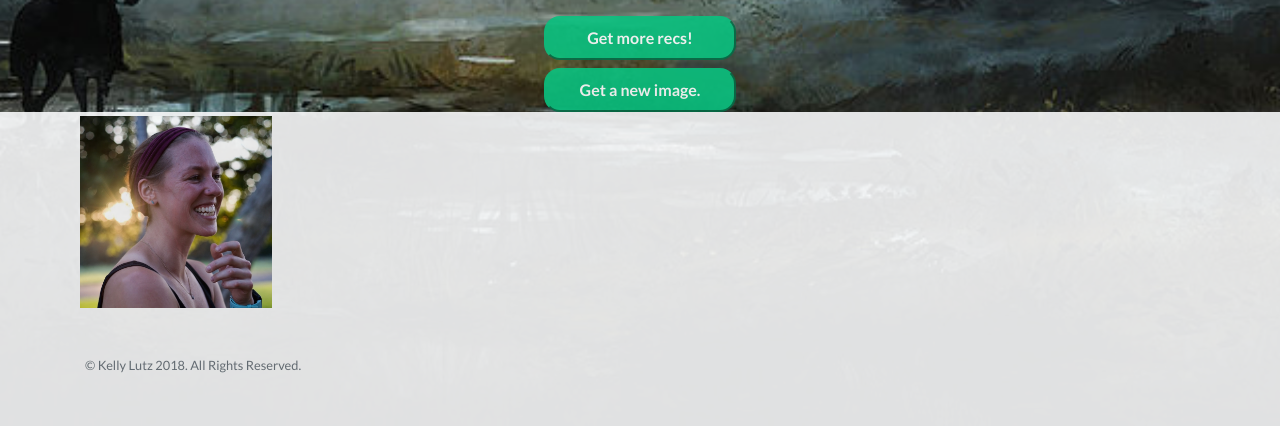
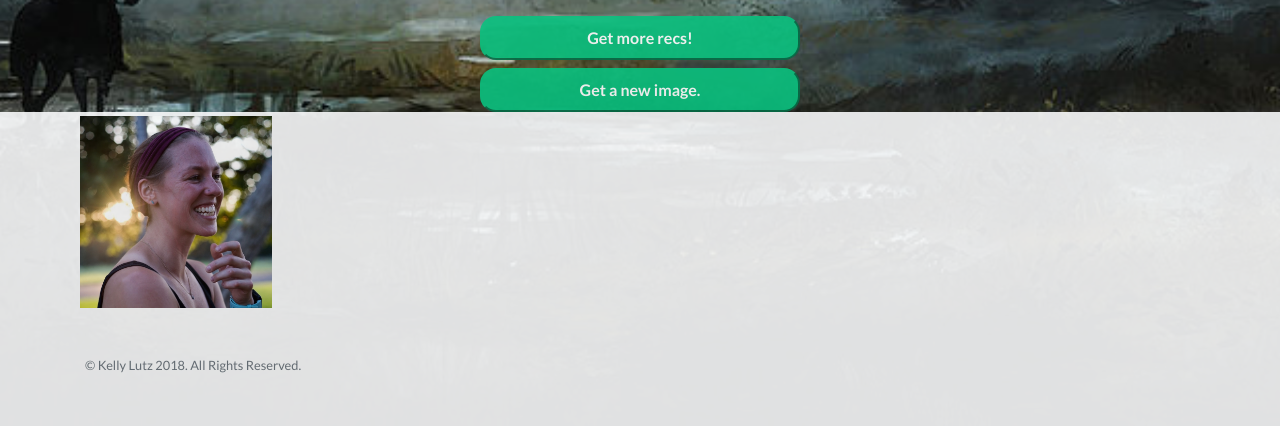
Before and after one commit to klutz4/product_recommender, a Flask app: template app/templates/cnn_recs.html in a window 1280 px wide. Shown: the part 774-1200 px from the top of the page. Run offline with Flask 2, Linux system fonts and the light colour scheme; the template is opened without the code that fills it: most values are stand-ins (such as "Sample title", 1, 10 or a date in 2020); parts of the project's set-up code (start-up, migrations or seed data) failed here and were passed over; some libraries are stand-ins or nearby versions.

Commit message:
create rabbit hole

```diff
--- a/app/templates/cnn_recs.html
+++ b/app/templates/cnn_recs.html
@@ -140,10 +140,10 @@
       </tr>
     </tbody>
   </table>
-  <button type="submit" class="move-button center" style= 'width:15vw;'>Get more recs!</button>
+  <button type="submit" class="move-button center" style= 'width:25vw;'>Get more recs!</button>
   </form>
 <form action= '/neural_net', method= ['GET,POST']>
-<button type="submit" class="move-button center" style= 'width:15vw;'>Get a new image.</button>
+<button type="submit" class="move-button center" style= 'width:25vw;'>Get a new image.</button>
 </form>
 
   <!-- Footer -->
--- a/app/templates/nlp_recs.html
+++ b/app/templates/nlp_recs.html
@@ -143,10 +143,10 @@
       {% endfor %}
     </tbody>
   </table>
-  <button type="submit" class="move-button center" style= 'width:15vw;'>Get more recs!</button>
+  <button type="submit" class="move-button center" style= 'width:25vw;'>Get more recs!</button>
   </form>
   <form action= '/nlp', method= ['GET,POST']>
-  <button type="submit" class="move-button center" style= 'width:15vw;'>Get a new title.</button>
+  <button type="submit" class="move-button center" style= 'width:25vw;'>Get a new title.</button>
   </form>
 
   <!-- Footer -->
```
